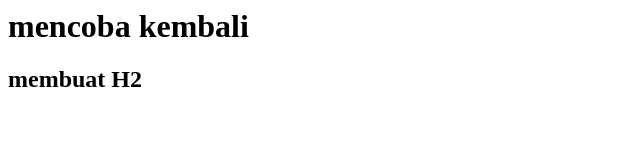
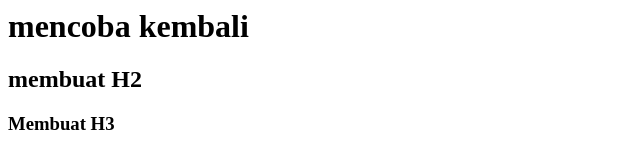
Before and after one commit to syahrulkhoer12/belajar-git, a plain HTML site: page index.html in a window 1280 px wide. Shown: the whole page, without its empty margins (0-640 px from the left). Drawn offline with Linux system fonts and the light colour scheme.

Commit message:
Tambah H3

```diff
--- a/index.html
+++ b/index.html
@@ -5,5 +5,6 @@
 <body>
 	<h1>mencoba kembali</h1>
 	<h2>membuat H2</h2>
+	<h3>Membuat H3</h3>
 </body>
 </html>
```
